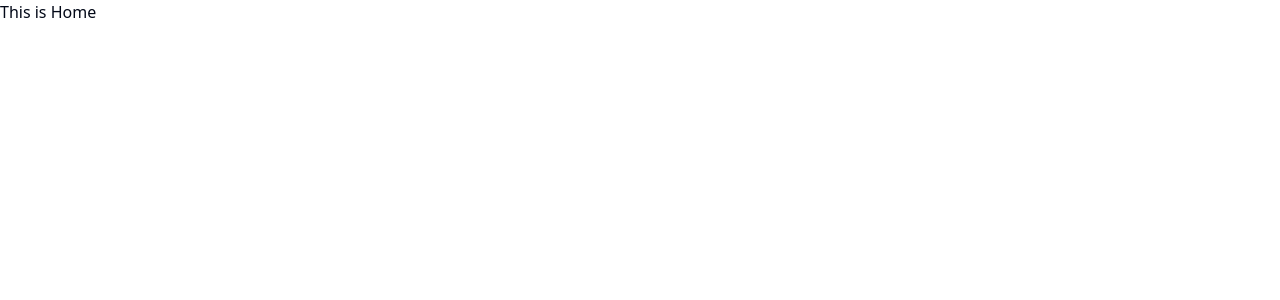
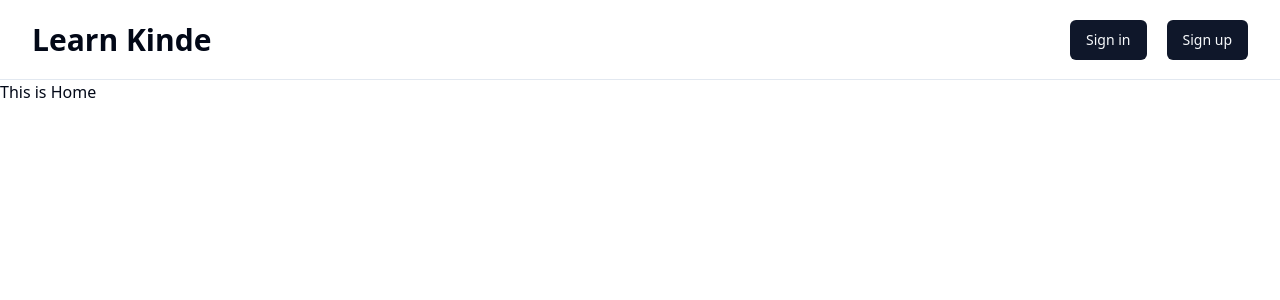
Before and after one commit to k1enttt/learn-kinde, a Next.js app: page / in a window 1280 px wide. Shown: the top 300 px of the page. Built offline with nearby package versions, Linux system fonts and the light colour scheme.

Commit message:
Make navbar

```diff
--- a/app/layout.tsx
+++ b/app/layout.tsx
@@ -1,6 +1,7 @@
 import type { Metadata } from "next";
 import { Inter } from "next/font/google";
 import "./globals.css";
+import Navbar from "@/components/navbar";
 
 
 export const metadata: Metadata = {
@@ -15,7 +16,10 @@
 }>) {
   return (
     <html lang="en">
-      <body className="">{children}</body>
+      <body className="">
+        <Navbar />
+        {children}
+      </body>
     </html>
   );
 }
--- /dev/null
+++ b/components/navbar-buttons.tsx
@@ -0,0 +1,10 @@
+import { Button } from "./ui/button";
+
+export default function NavbarButtons() {
+    return (
+        <div className="flex items-center gap-x-5">
+            <Button>Sign in</Button>
+            <Button>Sign up</Button>
+        </div>
+    );
+}
--- /dev/null
+++ b/components/navbar-logo.tsx
@@ -0,0 +1,9 @@
+import Link from "next/link"
+
+export default function NavbarLogo() {
+  return (
+      <Link href='/'>
+        <h1 className="font-bold text-3xl">Learn Kinde</h1>
+      </Link>
+    );
+}
--- /dev/null
+++ b/components/navbar.tsx
@@ -0,0 +1,13 @@
+import NavbarButtons from "./navbar-buttons";
+import NavbarLogo from "./navbar-logo";
+
+export default function Navbar() {
+return (
+    <nav className='border-b bg-background h-[10vh] flex items-center'>
+        <div className="container flex items-center justify-between">
+            <NavbarLogo />
+            <NavbarButtons />
+        </div>
+    </nav>
+);
+}
```
